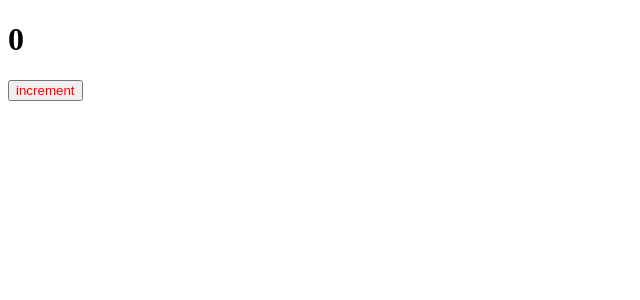
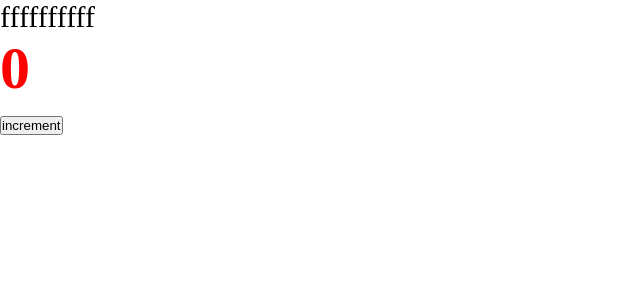
Before and after one commit to ritarixter/advanced_frontend, a React app: page / in a window 1280 px wide. Shown: the top 300 px of the page, without its empty margins (0-640 px from the left). Built offline with nearby package versions, Linux system fonts and the light colour scheme.

Commit message:
Настроила css-modules в webpack

```diff
--- a/package.json
+++ b/package.json
@@ -18,6 +18,7 @@
     "@types/react": "^17.0.39",
     "@types/react-dom": "^17.0.11",
     "html-webpack-plugin": "^5.5.0",
+    "mini-css-extract-plugin": "^2.5.3",
     "css-loader": "^6.6.0",
     "sass": "^1.49.9",
     "sass-loader": "^12.6.0",
--- /dev/null
+++ b/src/App.tsx
@@ -0,0 +1,11 @@
+import Counter from './components/Counter/Counter'
+import './index.scss'
+
+export default function App() {
+  return (
+    <div className='app'>
+      ffffffffff
+    <Counter/>
+    </div>
+  )
+}
--- a/src/components/Counter/Counter.scss
+++ b/src/components/Counter/Counter.module.scss
@@ -1,3 +1,3 @@
-button {
+.btn {
     color: red;
 }
--- a/src/components/Counter/Counter.tsx
+++ b/src/components/Counter/Counter.tsx
@@ -1,5 +1,5 @@
 import { useState } from "react";
-import './Counter.scss'
+import styles from './Counter.module.scss'
 //rfc - сниппет для создание компонента
 export default function Counter() {
   const [count, setCount] = useState<number>(0);
@@ -7,7 +7,7 @@
     setCount(count + 1);
   };
   return (
-  <div>
+  <div className={styles.btn}>
     <h1>{count}</h1>
   <button onClick={increment}>increment</button>
   </div>)
--- /dev/null
+++ b/src/index.scss
@@ -0,0 +1,9 @@
+* {
+  margin: 0;
+  padding: 0;
+  box-sizing: border-box;
+}
+
+.app {
+  font-size: 30px;
+}
--- a/src/index.tsx
+++ b/src/index.tsx
@@ -1,8 +1,9 @@
 import { render } from "react-dom";
 import Counter from "./components/Counter/Counter";
+import App from "./App";
 
 
 render (
-    <div><Counter/></div>,
+    <App/>,
     document.getElementById('root')
 )
--- a/webpack.config.ts
+++ b/webpack.config.ts
@@ -5,8 +5,6 @@
 
 
 export default (env: BuildEnv) => {
-
-
     const paths: BuildPaths = {
         entry: path.resolve(__dirname, 'src', 'index.tsx'),
         build: path.resolve(__dirname, 'build'),
```
Also changed, not shown: src/global.d.ts (added, +7 -0 lines), 4 other files (tests, documents, lock files or other folders).
